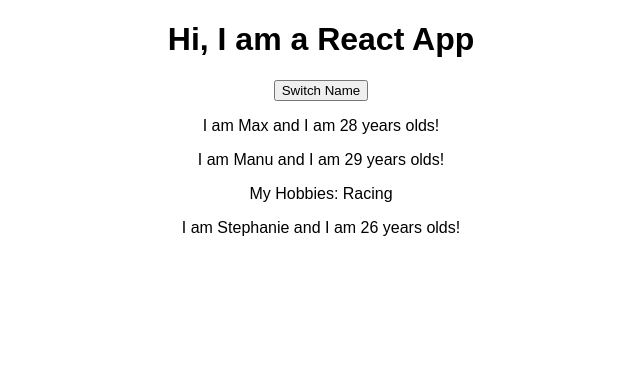
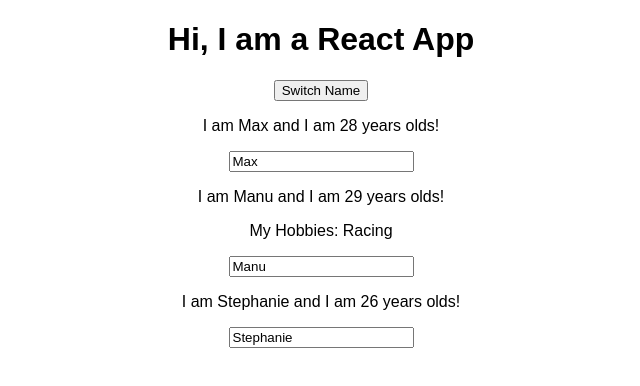
Before and after one commit to haluskua/react-complete-guide, a React (Create React App) app: page / in a window 1280 px wide. Shown: the top 386 px of the page, without its empty margins (319-959 px from the left). Built offline with nearby package versions, Linux system fonts and the light colour scheme.

Commit message:
adding two way binding

```diff
--- a/src/App.js
+++ b/src/App.js
@@ -31,6 +31,17 @@
       ]
     })
   }
+
+  nameChangeHandler = (event) => {
+
+    this.setState({
+      persons: [
+        { name: 'Max', age: 28 },
+        { name: event.target.value, age: 29 },
+        { name: 'Stephanie', age: 26 }
+      ]
+    })
+  }
   render() {
     return (
       <div className="App">
@@ -42,7 +53,8 @@
         <Person
           name={this.state.persons[1].name}
           age={this.state.persons[1].age}
-          click={this.switchNameHandler.bind(this, 'Max!!')}> My Hobbies: Racing
+          click={this.switchNameHandler.bind(this, 'Max!!')}
+          changed={this.nameChangeHandler}> My Hobbies: Racing
         </Person>
         <Person
           name={this.state.persons[2].name}
--- a/src/Person/Person.js
+++ b/src/Person/Person.js
@@ -21,6 +21,7 @@
     <div>
         <p onClick={props.click}>I am {props.name} and I am {props.age} years olds! </p>
         <p>{props.children}</p>
+        <input type="text" onChange={props.changed} value={props.name}/>
     </div>
 
     )
```
